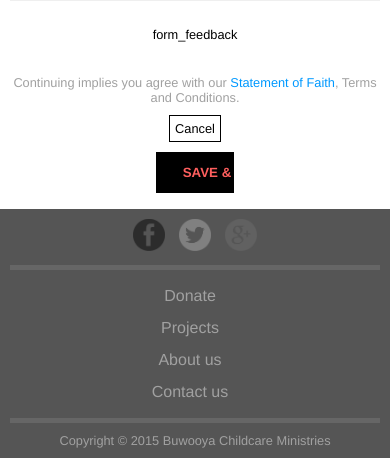
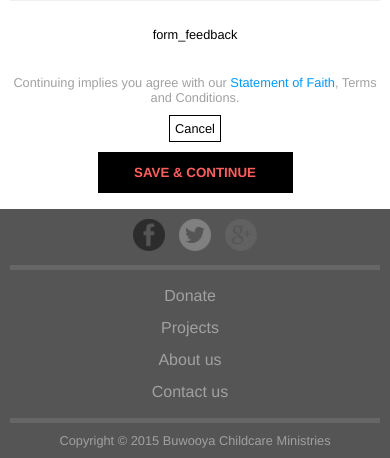
Before and after one commit to Plus256/Buwooya, a PHP site: page /apply.php in a window 390 px wide; the page is wider, and only the part inside the window is pictured. Shown: the part 1041-1499 px from the top of that part. Run offline with PHP 8.4, Linux system fonts and the light colour scheme; data that the repository does not hold is empty; some libraries are stand-ins or nearby versions.

Commit message:
tweaking width for mobile

```diff
--- a/css/mob.css
+++ b/css/mob.css
@@ -136,4 +136,8 @@
 	textarea{
 		width:calc(100% - 1px);
 	}
+
+	input[type="button"].apply_submit_but{
+		width:50%;
+	}
 }
```
